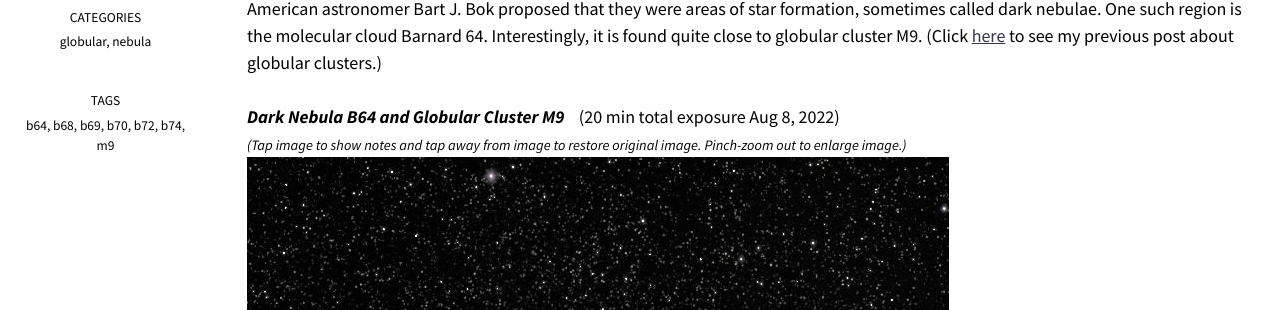
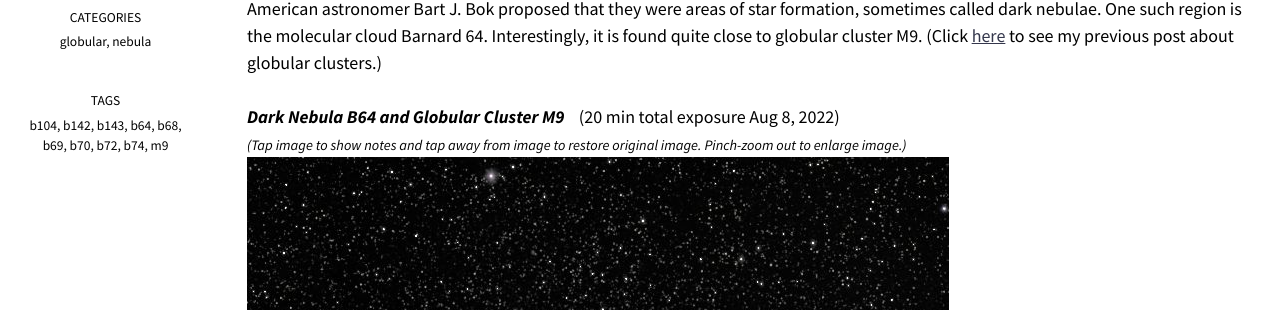
Before and after one commit to howardgrams/newlook, a Jekyll site: the page built from _posts/2022-08-30-Holes in the Sky.md, in a window 1280 px wide and 900 px high, scrolled down 438 px. Shown: the part 143-453 px from the top of the window. Built offline with Jekyll 4.4.1, drawn with Linux system fonts in a browser that asks for light colours; nearby versions of some CDN libraries; a script that is not in the unit is left out.

Commit message:
Update 2022-08-30-Holes in the Sky.md
Added missing tags to holes in the sky post

```diff
--- a/_posts/2022-08-30-Holes in the Sky.md
+++ b/_posts/2022-08-30-Holes in the Sky.md
@@ -2,7 +2,7 @@
 layout: post
 title: Holes in the Sky????
 categories:  nebula  globular
-tags:  m9 b64 b68 b72 b69 b70 b74
+tags:  m9 b64 b68 b72 b69 b70 b74 b142 b143 b104
 ---
 
 And now, for something completely different. . .
```
